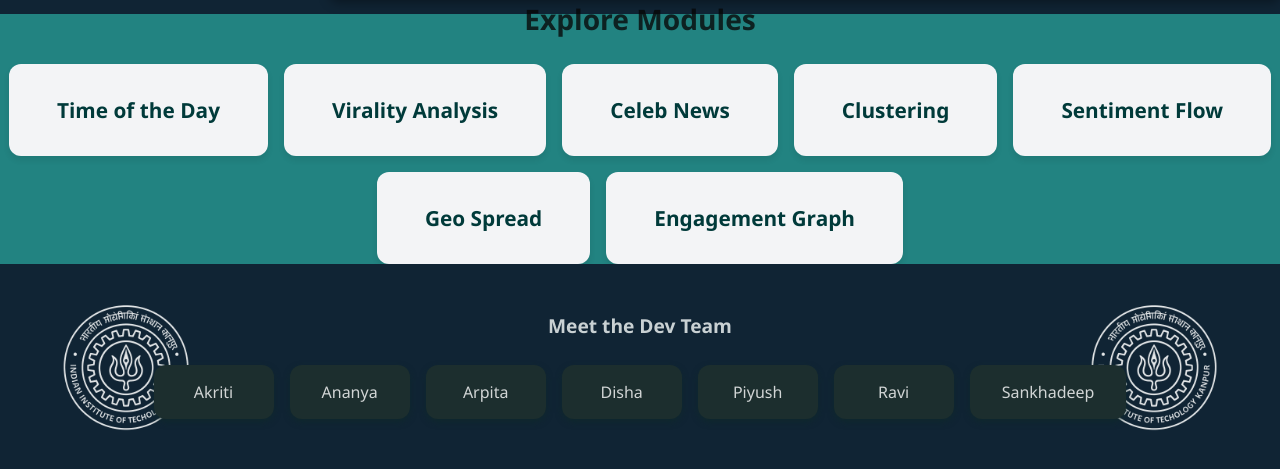
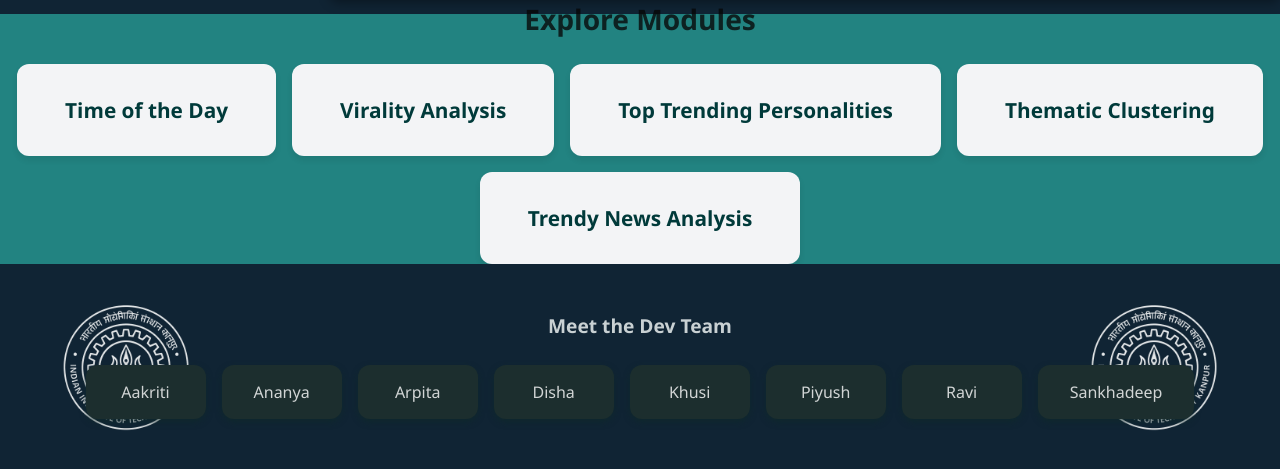
Before and after one commit to Piyushiitk24/CS661_Course_Project, a React (Vite) app in the folder Module_Sankhadeep/client/: page / in a window 1280 px wide. Shown: the part 653-1122 px from the top of the page. Built offline with nearby package versions, Linux system fonts and the light colour scheme.

Commit message:
Corrected module button names, added Khusi in the team section

```diff
--- a/Module_Sankhadeep/client/src/modules/Home.jsx
+++ b/Module_Sankhadeep/client/src/modules/Home.jsx
@@ -8,10 +8,11 @@ export default function Home() {
   }, []);
 
   const teamMembers = [
-    { name: "Akriti", url: "" },
-    { name: "Ananya", url: "" },
+    { name: "Aakriti", url: "" },
+    { name: "Ananya", url: "https://www.linkedin.com/in/ananya-chaturvedi-70b24a219/" },
     { name: "Arpita", url: "https://www.linkedin.com/in/arpita-santra" },
     { name: "Disha", url: "" },
+    { name: "Khusi", url: "" },
     { name: "Piyush", url: "" },
     { name: "Ravi", url: "" },
     { name: "Sankhadeep", url: "https://www.linkedin.com/in/sankha14" }
@@ -20,11 +21,9 @@ export default function Home() {
   const modules = [
     { name: "Time of the Day", url: "/top-news" },
     { name: "Virality Analysis", url: "http://127.0.0.1:5001" },
-    { name: "Celeb News", url: "http://127.0.0.1:5002" },
-    { name: "Clustering", url: "/clustering" },
-    { name: "Sentiment Flow", url: "/sentiment" },
-    { name: "Geo Spread", url: "/geo" },
-    { name: "Engagement Graph", url: "/engagement" }
+    { name: "Top Trending Personalities", url: "http://127.0.0.1:5002" },
+    { name: "Thematic Clustering", url: "/clustering" },
+    { name: "Trendy News Analysis", url: "/trendy" },
   ];
 
   return (
```
